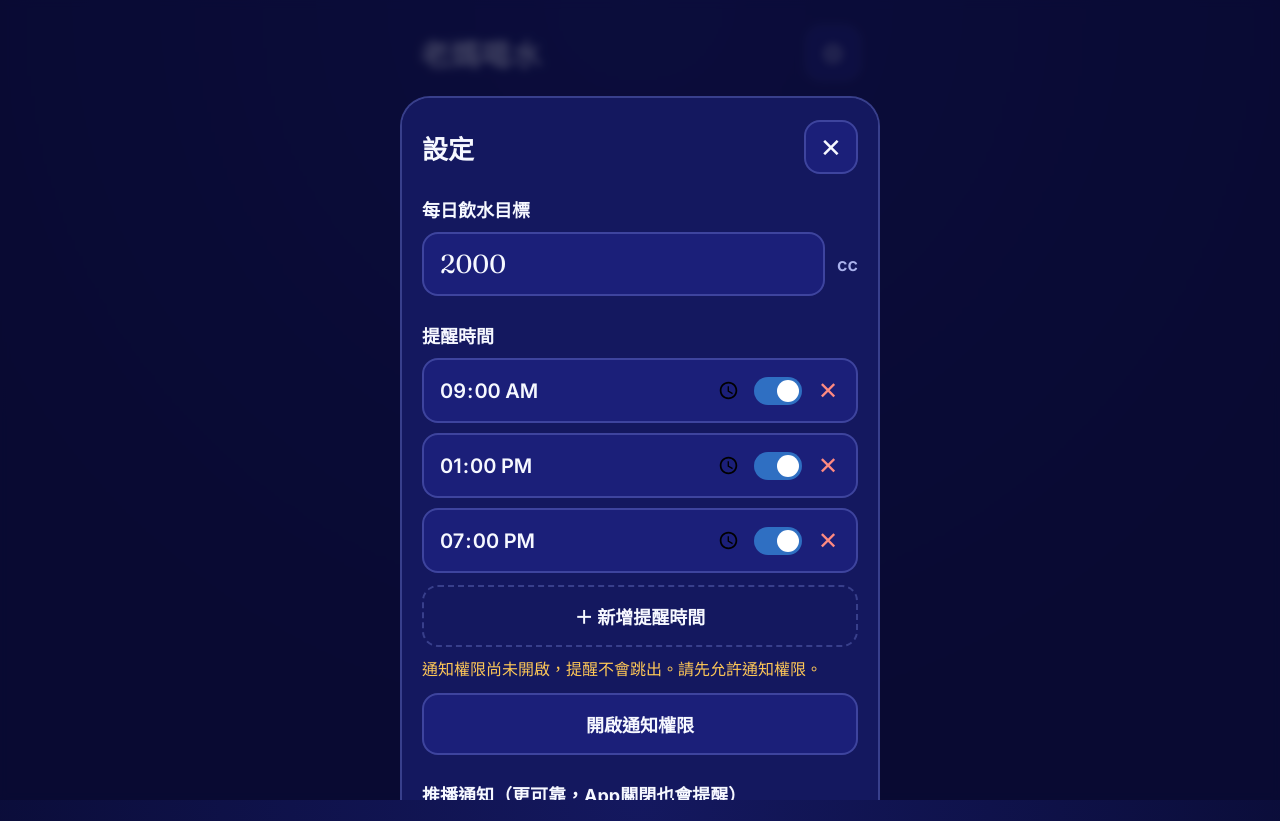
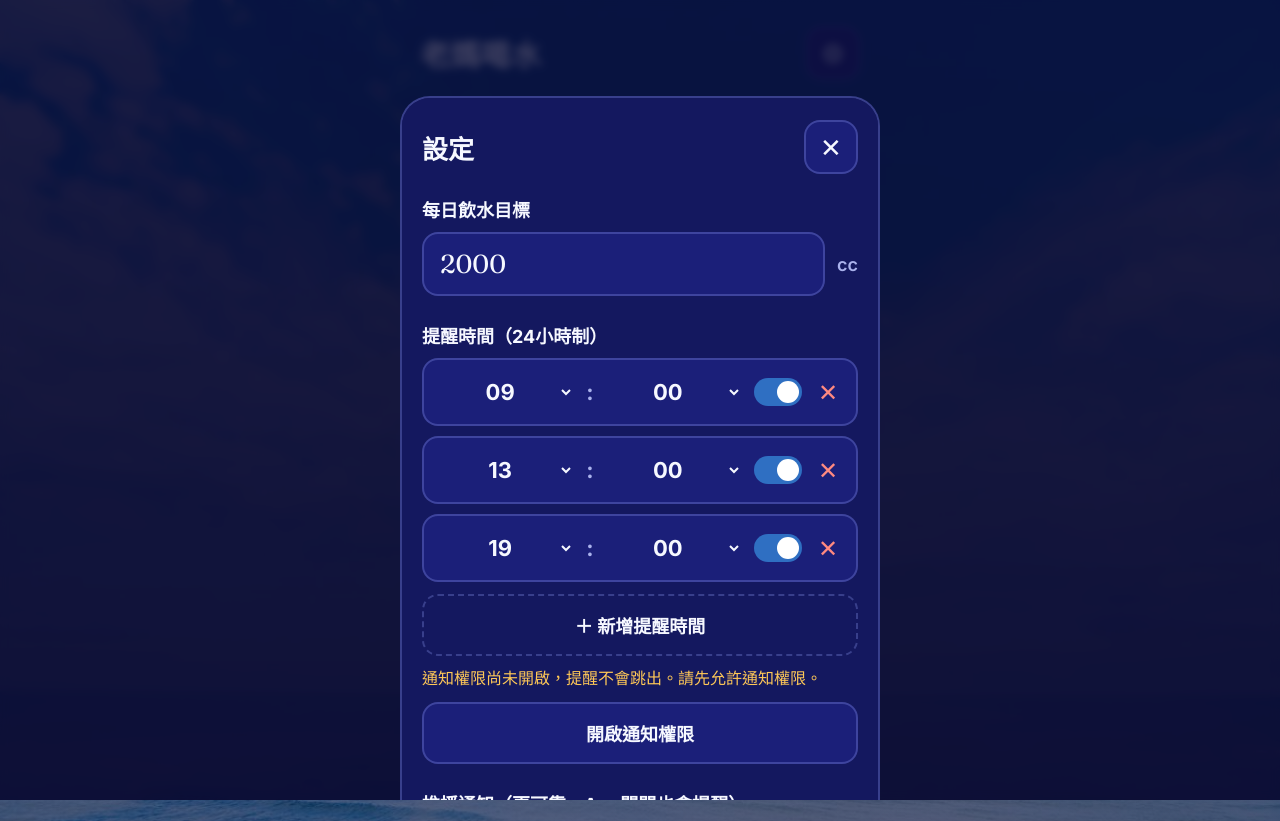
Before and after one commit to urshower-cyber/water-tracker, a React (Vite) app: page / in a window 1280 px wide. Both pictures are taken after a click on the button "設定". Built offline with nearby package versions, Linux system fonts and the light colour scheme.

Commit message:
Add files via upload

```diff
--- a/src/App.jsx
+++ b/src/App.jsx
@@ -421,15 +421,33 @@ function SettingsPanel({
         </div>
 
         <div className="field-group">
-          <label className="field-label">提醒時間</label>
+          <label className="field-label">提醒時間（24小時制）</label>
           <div className="reminder-list">
-            {state.reminders.map((r) => (
+            {state.reminders.map((r) => {
+              const [hh, mm] = r.time.split(':')
+              return (
                 <div className="reminder-item" key={r.id}>
-                <input
-                  type="time"
-                  value={r.time}
-                  onChange={(e) => updateReminder(r.id, { time: e.target.value })}
-                />
+                  <select
+                    className="time-select"
+                    value={hh}
+                    onChange={(e) => updateReminder(r.id, { time: `${e.target.value}:${mm}` })}
+                  >
+                    {Array.from({ length: 24 }, (_, i) => String(i).padStart(2, '0')).map((h) => (
+                      <option key={h} value={h}>{h}</option>
+                    ))}
+                  </select>
+                  <span className="time-colon">:</span>
+                  <select
+                    className="time-select"
+                    value={mm}
+                    onChange={(e) => updateReminder(r.id, { time: `${hh}:${e.target.value}` })}
+                  >
+                    {Array.from({ length: 60 }, (_, i) => String(i).padStart(2, '0'))
+                      .filter((_, i) => i % 5 === 0)
+                      .map((m) => (
+                        <option key={m} value={m}>{m}</option>
+                      ))}
+                  </select>
                   <button
                     className={`toggle ${r.enabled ? 'on' : 'off'}`}
                     onClick={() => updateReminder(r.id, { enabled: !r.enabled })}
@@ -439,7 +457,8 @@ function SettingsPanel({
                     ✕
                   </button>
                 </div>
-            ))}
+              )
+            })}
           </div>
           <button className="add-reminder-btn" onClick={addReminder}>
             ＋ 新增提醒時間
--- a/src/index.css
+++ b/src/index.css
@@ -21,7 +21,9 @@ html, body, #root { height: 100%; }
 
 body {
   margin: 0;
-  background: radial-gradient(circle at 50% 0%, var(--bg) 0%, var(--bg-deep) 75%);
+  background:
+    linear-gradient(180deg, rgba(9, 11, 51, 0.62) 0%, rgba(9, 11, 51, 0.88) 100%),
+    url('/bg-sky.jpg') center / cover fixed no-repeat;
   color: var(--ink);
   min-height: 100vh;
   -webkit-tap-highlight-color: transparent;
@@ -342,6 +344,29 @@ button { font-family: inherit; }
   font-family: 'Inter', sans-serif;
 }
 
+.time-select {
+  flex: 1;
+  background: transparent;
+  border: none;
+  color: var(--foam);
+  font-size: 22px;
+  font-weight: 700;
+  font-family: 'Inter', sans-serif;
+  text-align: center;
+  padding: 6px 0;
+}
+
+.time-select option {
+  background: var(--card);
+  color: var(--foam);
+}
+
+.time-colon {
+  font-size: 22px;
+  font-weight: 700;
+  color: var(--ink-dim);
+}
+
 .toggle {
   position: relative;
   width: 48px;
```
Lines whose indentation alone changed are shown as unchanged.
